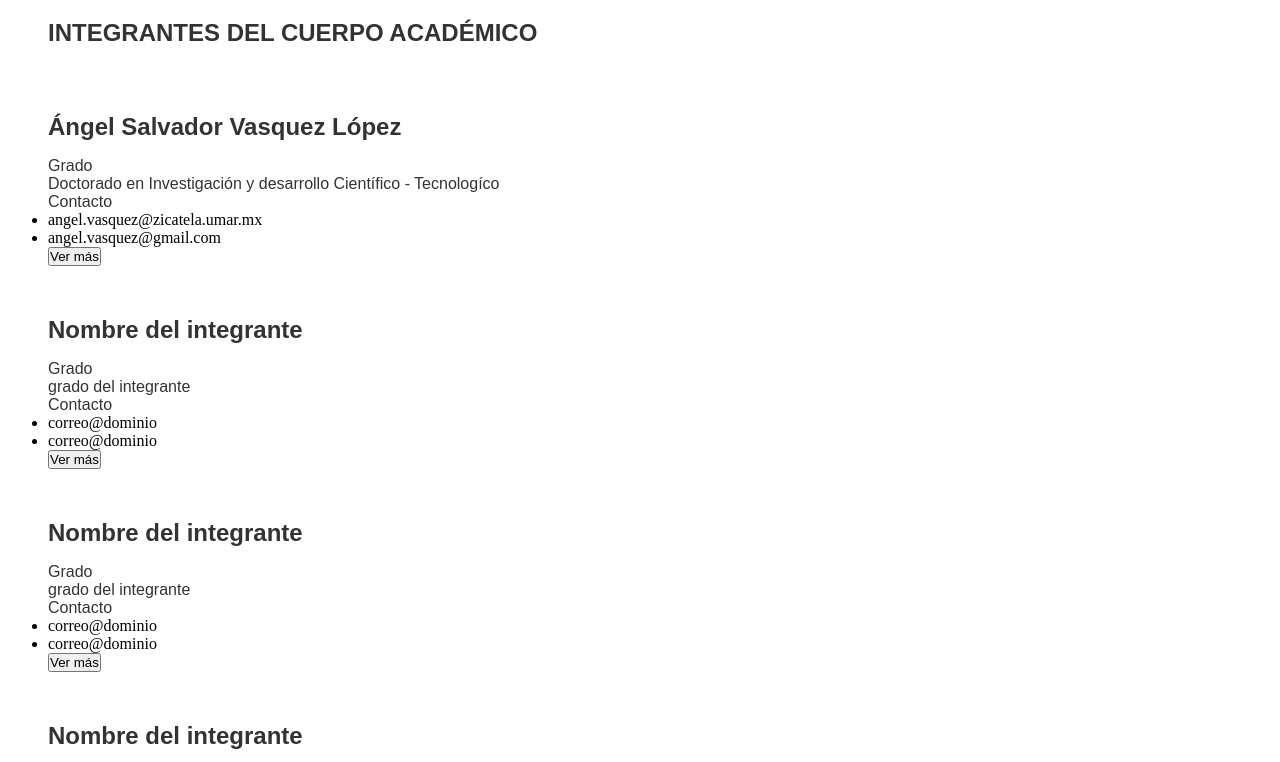
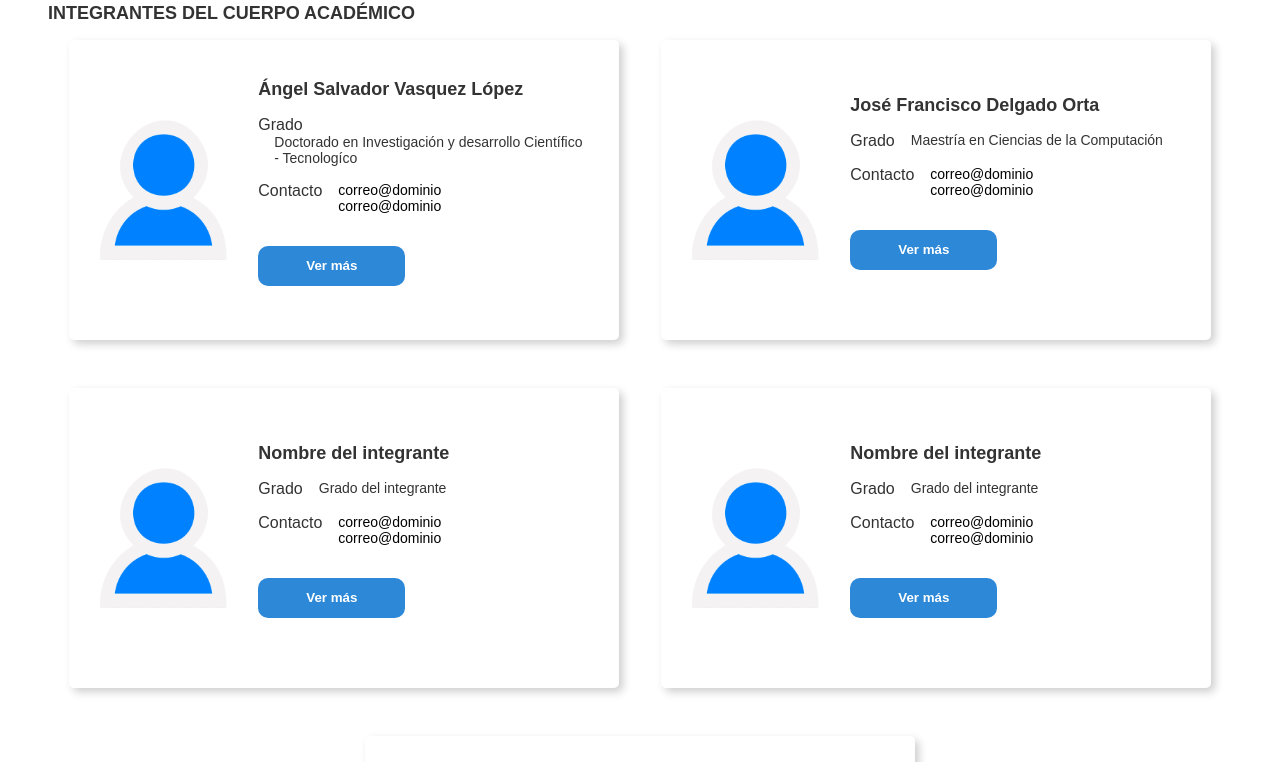
Before and after one commit to GabrielTenZig/Servicio-social, a plain HTML site: page acerca_de.html in a window 1280 px wide. Shown: the part 194-956 px from the top of the page. Drawn offline with Linux system fonts and the light colour scheme.

Commit message:
Se agregaron fichas de Integrantes, Proyectos y Artículos.
- Se agregaron fichas técnicas de los integrantes del Cuerpo Académico.
- Se agregaron fichas técnicas de los Proyectos de Cuerpo Académico.
- Se agregaron fichas técnicas de los Artículos de Cuerpo Académico.

```diff
--- a/acerca_de.html
+++ b/acerca_de.html
@@ -11,6 +11,7 @@
     <link rel="stylesheet" href="./css/variables.css">
     <link rel="stylesheet" href="./css/general_styles.css">
     <link rel="stylesheet" href="./css/navegation.css">
+    <link rel="stylesheet" href="./css/acerca_de.css">
 
     <link rel="stylesheet" href="./css/footer.css">
 
@@ -34,7 +35,7 @@
                 <a class="menu__enlace menu__enlace--seleccionado"  rel="noopener noreferrer" href="#"> Acerca de </a>
                 <a class="menu__enlace"  rel="noopener noreferrer" href="./proyectos.html"> Proyectos </a>
                 <a class="menu__enlace"  rel="noopener noreferrer" href="./articulos.html"> Artículos </a>
-                <a class="menu__enlace"  rel="noopener noreferrer" href="./integrantes.html"> Integrantes </a>
+                <!-- <a class="menu__enlace"  rel="noopener noreferrer" href="./integrantes.html"> Integrantes </a> -->
             </div>
         </div>
     </nav>
@@ -45,12 +46,14 @@
 
         <h2>INTEGRANTES DEL CUERPO ACADÉMICO</h2>
 
-        <div>
-            <picture>
-                <img src="" alt="">
+        <div class="cards_integrantes">
+
+            <!-- <div class="card_integrante">
+                <picture class="card_integrante__avatar">
+                    <img src="./images/avatar-user.png" alt="Avatar general">
                 </picture>
-            <div>
-                <h2> Ángel Salvador Vasquez López </h2>
+                <div class="card_integrante__info">
+                    <h3> Ángel Salvador Vasquez López </h3>
                     <div>
                         <p> Grado </p>
                         <p> Doctorado en Investigación y desarrollo Científico - Tecnologíco </p>
@@ -58,20 +61,20 @@
                     <div>
                         <p> Contacto </p>
                         <ul>
-                        <li> angel.vasquez@zicatela.umar.mx </li>
-                        <li> angel.vasquez@gmail.com </li>
+                            <li> <email>angel.vasquez@zicatela.umar.mx</email> </li>
+                            <li> <email>angel.vasquez@gmail.com</email> </li>
                         </ul>
                     </div>
                     <button> Ver más </button>
                 </div>
             </div>
 
-        <div>
-            <picture>
-                <img src="" alt="">
+            <div class="card_integrante">
+                <picture class="card_integrante__avatar">
+                    <img src="./images/avatar-user.png" alt="Avatar de integrante">
                 </picture>
-            <div>
-                <h2> Nombre del integrante </h2>
+                <div class="card_integrante__info">
+                    <h3> Nombre del integrante </h3>
                     <div>
                         <p> Grado </p>
                         <p> grado del integrante </p>
@@ -87,12 +90,12 @@
                 </div>
             </div>
 
-        <div>
-            <picture>
-                <img src="" alt="">
+            <div class="card_integrante">
+                <picture class="card_integrante__avatar">
+                    <img src="./images/avatar-user.png" alt="Avatar de integrante">
                 </picture>
-            <div>
-                <h2> Nombre del integrante </h2>
+                <div class="card_integrante__info">
+                    <h3> Nombre del integrante </h3>
                     <div>
                         <p> Grado </p>
                         <p> grado del integrante </p>
@@ -108,12 +111,12 @@
                 </div>
             </div>
 
-        <div>
-            <picture>
-                <img src="" alt="">
+            <div class="card_integrante">
+                <picture class="card_integrante__avatar">
+                    <img src="./images/avatar-user.png" alt="Avatar de integrante">
                 </picture>
-            <div>
-                <h2> Nombre del integrante </h2>
+                <div class="card_integrante__info">
+                    <h3> Nombre del integrante </h3>
                     <div>
                         <p> Grado </p>
                         <p> grado del integrante </p>
@@ -129,12 +132,12 @@
                 </div>
             </div>
 
-        <div>
-            <picture>
-                <img src="" alt="">
+            <div class="card_integrante">
+                <picture class="card_integrante__avatar">
+                    <img src="./images/avatar-user.png" alt="Avatar de integrante">
                 </picture>
-            <div>
-                <h2> Nombre del integrante </h2>
+                <div class="card_integrante__info">
+                    <h3> Nombre del integrante </h3>
                     <div>
                         <p> Grado </p>
                         <p> grado del integrante </p>
@@ -148,13 +151,15 @@
                     </div>
                     <button> Ver más </button>
                 </div>
+            </div> -->
+
         </div>
 
         <h4>Contacto</h4>
 
         <p> C.P. 71980 </p>
         <p> Km. 2.5, Carretera Federal Puerto Escondido - Sola de Vega, Puerto Escondido, CP: 71980, Municipio de San Pedro Mixtepec, Oaxaca. </p>
-        <p> Correo de contacto: cuerpoacademico@zicatela.umar.mx </p>
+        <p> Correo de contacto: <email>cuerpoacademico@zicatela.umar.mx<email> </p>
 
 
 
@@ -172,5 +177,6 @@
         </div>
     </footer>
 
+    <script src="./js/acerca_de.js" type="module"></script>
 </body>
 </html>
--- a/css/acerca_de.css
+++ b/css/acerca_de.css
@@ -0,0 +1,99 @@
+/* ******************************************************* */
+/* **********   SECCION DE CARD's INTEGRANTES   ********** */
+/* ******************************************************* */
+
+.cards_integrantes {
+    display: flex;
+    flex-flow: row wrap;
+    justify-content: space-around;
+}
+
+.card_integrante {
+    box-shadow: 4px 4px 8px #cfcfcf;
+    border-radius: 5px;
+    padding: 1rem;
+    margin-bottom: 3rem;
+    width: min(550px, 100%);
+    min-height: 300px;
+    /* height: auto; */
+    /* min-width: 600px;    */
+
+    display: inline-flex;
+    flex-direction: row;
+    /* flex-wrap: wrap; */
+
+    justify-content: space-around;
+    align-items: center;
+}
+
+.card_integrante > * {
+    display: inline-block;
+    width: min(450px, 100%);
+}
+
+.card_integrante__avatar {
+    display: inline;
+    width: min(200px, 100%);
+    height: 90%;
+    background-color: #fff;
+    display: flex;
+    align-items: center;
+}
+
+.card_integrante__avatar > img {
+    max-width: 100%;
+    max-height: 100%;
+}
+
+.card_integrante__info {
+    padding: 1rem;
+    /* width: 100%; */
+}
+
+.card_integrante__info > * {
+    margin: 0;
+    margin-bottom: 1rem;
+
+    display: flex;
+    flex-wrap: wrap;
+}
+
+.card_integrante__info > h3 {
+    margin-bottom: 1rem;
+}
+
+.card_integrante__info > * > :nth-child(2) {
+    font-size: 14px;
+    list-style: none;
+    margin-left: 1rem;
+    font-family: var(--font-family);
+}
+
+.card_integrante__info > button {
+    height: 40px;
+    border-radius: 10px;
+    /* outline: none; */
+    margin-top: 2rem;
+    border: none;
+    color: #fff;
+    font-weight: bold;
+    background-color: var(--button-color);
+    padding: 0 3rem;
+
+    display: flex;
+    align-items: center;
+}
+
+.card_integrante__info > button:hover {
+    filter: brightness(1.1);
+}
+
+.card_integrante__info > button:active {
+    filter: brightness(1.2);
+}
+
+
+
+/* ******************************************************* */
+/* ***************   SECCION DE CONTACTO   *************** */
+/* ******************************************************* */
--- a/css/general_styles.css
+++ b/css/general_styles.css
@@ -18,6 +18,7 @@ nav {
     font-family: var(--title-font-family);
     color: var(--title-font-color);
     font-family: var(--font-family);
+    font-size: var(--title-font-size);
 }
 
 main h1,
@@ -32,5 +33,9 @@ footer {
 p {
     font-family: var(--font-family);
     color: var(--paragraph-font-color);
-    size: var(--paragraph-font-size);
+    font-size: var(--paragraph-font-size);
 }
+
+email {
+    word-break: break-all;
+}
--- a/css/variables.css
+++ b/css/variables.css
@@ -4,10 +4,12 @@
     --primary-color: #fff;
     --secondary-color: #004E94;
 
+    --button-color: #2d88d7;
+
     --font-family: Arial, sans-serif;
 
     --title-font-color: #333;
-    --title-font-size: 20px;
+    --title-font-size: 18px;
 
     --paragraph-font-color: #333;
     --paragraph-font-size: 16px;
--- /dev/null
+++ b/js/Data/datos_integrantes.js
@@ -0,0 +1,149 @@
+export default [
+
+    {
+        id: 1,
+        nombre: "Ángel Salvador Vasquez López",
+        grado: "Doctorado en Investigación y desarrollo Científico - Tecnologíco",
+        correos: ["angel.vasquez@zicatela.umar.mx"],
+        lineas_aplicacion: [
+            "Diseño e implementación de sistemas de información"
+        ],
+        proyectos: [
+            {
+                nombre: "Desarrollo de aplicaciones móviles para la preservación y difusión de la lengua zapoteca.",
+                url: "./proyectos.html#aplicacines_difusion_zapoteca"
+            }
+        ],
+        articulos: [
+            {
+                nombre: "La importancia de la preservación, promoción y difusión de la lengua zapoteca.",
+                url: "./articulos.html#importancia_difusion_zapoteca"
+            }
+        ]
+    },
+
+    {
+        id: 2,
+        nombre: "José Francisco Delgado Orta",
+        grado: "Maestría en Ciencias de la Computación",
+        correos: ["angel.vasquez@zicatela.umar.mx"],
+        lineas_aplicacion: [
+            "Diseño e implementación de sistemas de información"
+        ],
+        proyectos: [
+            {
+                nombre: "Desarrollo de aplicaciones móviles para la preservación y difusión de la lengua zapoteca.",
+                url: "./proyectos.html#aplicacines_difusion_zapoteca"
+            }
+        ],
+        articulos: [
+            {
+                nombre: "La importancia de la preservación, promoción y difusión de la lengua zapoteca.",
+                url: "./articulos.html#importancia_difusion_zapoteca"
+            }
+        ]
+    },
+
+    {
+        id: 3,
+        nombre: "Nombre del integrante",
+        grado: "Grado del integrante",
+        correos: [
+            "correo1@zicatela.umar.mx",
+            "correo2@zicatela.umar.mx"
+        ],
+        lineas_aplicacion: [
+            "Linea de aplicación uno del integrante.",
+            "Linea de aplicación dos del integrante."
+        ],
+        proyectos: [
+            {
+                nombre: "Nombre del proyecto uno del cual es parte el integrante.",
+                url: "./proyectos.html#proyecto_ejemplo_uno"
+            },
+            {
+                nombre: "Nombre del proyecto dos dle cual es parte el integrante.",
+                url: "./proyectos.html#proyecto_ejemplo_dos"
+            }
+        ],
+        articulos: [
+            {
+                nombre: "Nombre del artículo uno del cual es autor el integrante.",
+                url: "./articulos.html#articulo_ejemplo_uno"
+            },
+            {
+                nombre: "Nombre del artículo dos del cual es autor el integrante.",
+                url: "./articulos.html#articulo_ejemplo_dos"
+            }
+        ]
+    },
+
+    {
+        id: 4,
+        nombre: "Nombre del integrante",
+        grado: "Grado del integrante",
+        correos: [
+            "correo1@zicatela.umar.mx",
+            "correo2@zicatela.umar.mx"
+        ],
+        lineas_aplicacion: [
+            "Linea de aplicación uno del integrante.",
+            "Linea de aplicación dos del integrante."
+        ],
+        proyectos: [
+            {
+                nombre: "Nombre del proyecto uno del cual es parte el integrante.",
+                url: "./proyectos.html#proyecto_ejemplo_uno"
+            },
+            {
+                nombre: "Nombre del proyecto dos dle cual es parte el integrante.",
+                url: "./proyectos.html#proyecto_ejemplo_dos"
+            }
+        ],
+        articulos: [
+            {
+                nombre: "Nombre del artículo uno del cual es autor el integrante.",
+                url: "./articulos.html#articulo_ejemplo_uno"
+            },
+            {
+                nombre: "Nombre del artículo dos del cual es autor el integrante.",
+                url: "./articulos.html#articulo_ejemplo_dos"
+            }
+        ]
+    },
+
+    {
+        id: 5,
+        nombre: "Nombre del integrante",
+        grado: "Grado del integrante",
+        correos: [
+            "correo1@zicatela.umar.mx",
+            "correo2@zicatela.umar.mx"
+        ],
+        lineas_aplicacion: [
+            "Linea de aplicación uno del integrante.",
+            "Linea de aplicación dos del integrante."
+        ],
+        proyectos: [
+            {
+                nombre: "Nombre del proyecto uno del cual es parte el integrante.",
+                url: "./proyectos.html#proyecto_ejemplo_uno"
+            },
+            {
+                nombre: "Nombre del proyecto dos dle cual es parte el integrante.",
+                url: "./proyectos.html#proyecto_ejemplo_dos"
+            }
+        ],
+        articulos: [
+            {
+                nombre: "Nombre del artículo uno del cual es autor el integrante.",
+                url: "./articulos.html#articulo_ejemplo_uno"
+            },
+            {
+                nombre: "Nombre del artículo dos del cual es autor el integrante.",
+                url: "./articulos.html#articulo_ejemplo_dos"
+            }
+        ]
+    }
+
+]
--- /dev/null
+++ b/js/acerca_de.js
@@ -0,0 +1,31 @@
+import data_integrantes from "./Data/datos_integrantes.js"
+const cards_integrantes_container = document.getElementsByClassName("cards_integrantes")[0]
+
+data_integrantes.forEach(data_integrante => {
+    cards_integrantes_container.innerHTML += `
+        <div class="card_integrante">
+            <picture class="card_integrante__avatar">
+                <img src="./images/avatar-user.png" alt="Avatar de integrante">
+            </picture>
+            <div class="card_integrante__info">
+                <h3> ${data_integrante.nombre} </h3>
+                <div>
+                    <p> Grado </p>
+                    <p> ${data_integrante.grado} </p>
+                </div>
+                <div>
+                    <p> Contacto </p>
+                    <ul>
+                        <li> correo@dominio </li>
+                        <li> correo@dominio </li>
+                    </ul>
+                </div>
+                <button onclick={'mostrar_modal_integrante'}> Ver más </button>
+            </div>
+        </div>`
+});
+
+
+function mostrar_modal_integrante() {
+    alert("Se muestra el integrante con ID: ")
+}
```
Also changed, not shown: articulos.html (+11 -6 lines), css/articulos.css (+45 -0 lines), css/navegation.css (+14 -2 lines), css/proyectos.css (+45 -0 lines), index.html (+1 -1 lines), integrantes.html (+1 -1 lines), proyectos.html (+11 -6 lines), images/avatar-user.png (added). Lines whose indentation alone changed are shown as unchanged.
